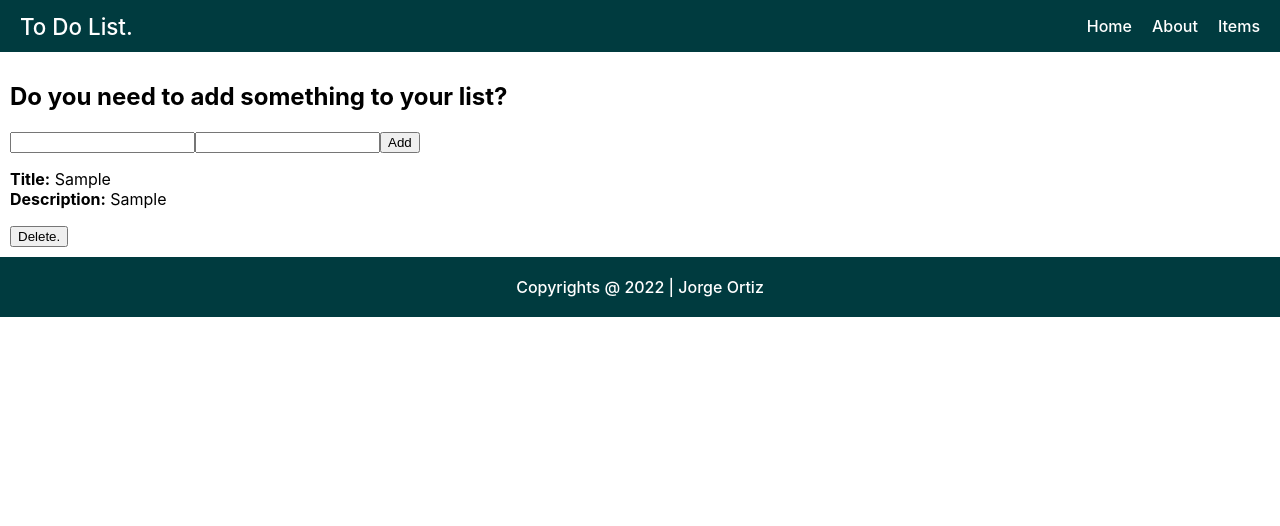
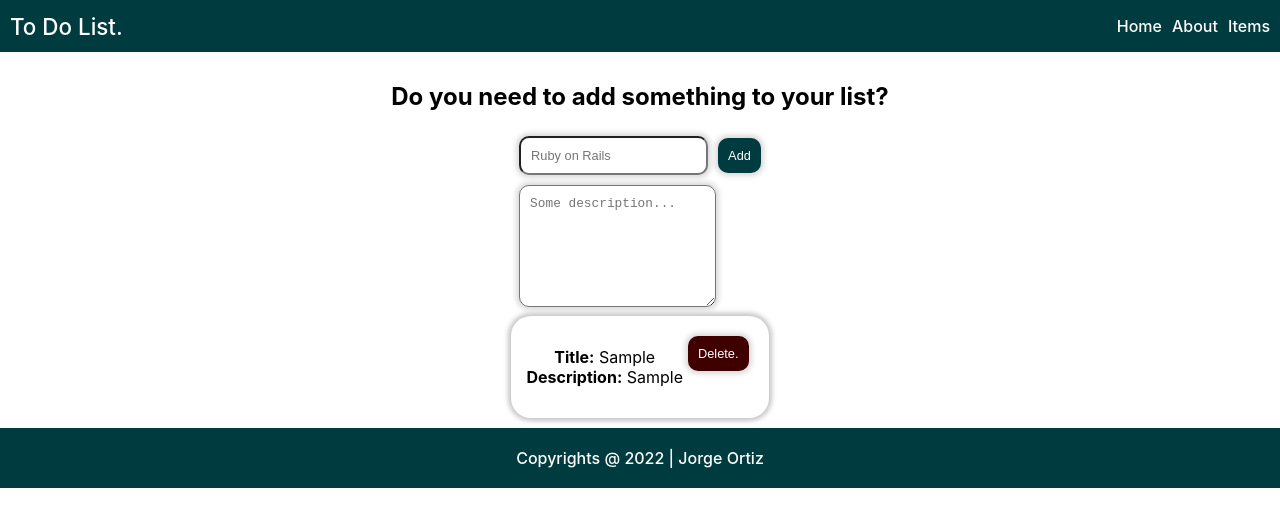
Before and after one commit to Jorge-Ortiz-M/To-Do-List-React, a React (Create React App) app: page / in a window 1280 px wide. Both pictures are taken after typing "Sample", "Sample" into the empty fields and a click on the button "Add". Shown: the top 526 px of the page. Built offline with nearby package versions, Linux system fonts and the light colour scheme.

Commit message:
Adding Stylesheet.

```diff
--- a/src/components/Form.jsx
+++ b/src/components/Form.jsx
@@ -16,15 +16,15 @@ function Form(props){
     }
 
     return (
-        <div className='form-section'>
+        <div className='form-user'>
             <h2>Do you need to add something to your list?</h2>
             <div>
-                <input name='title' type="text" onChange={updateNote} value={title} />
-                <input name='description' type="text" onChange={updateNote} value={description} />
+                <input placeholder='Ruby on Rails' name='title' type="text" onChange={updateNote} value={title} />
                 <button type='submit' onClick={() => {
                     props.saveToList(note);
                     setNote({title: '', description:''})
-                }} >Add</button>
+                }} >Add</button> <br />
+                <textarea placeholder='Some description...' name='description' type="text" onChange={updateNote} value={description} />
             </div>
         </div>
     );
--- a/src/components/List.jsx
+++ b/src/components/List.jsx
@@ -8,7 +8,7 @@ function List(props){
     }
 
     return (
-        <div className="list-section">
+        <div className="list-user">
             {
                 props.notes.map((note, index) => {
                     return (
--- a/src/components/Note.jsx
+++ b/src/components/Note.jsx
@@ -4,7 +4,7 @@ function Note(props){
     const { title, description } = props.note;
 
     return(
-        <div>
+        <div className="note-user">
             <p>
                 <strong>Title:</strong> {title} <br />
                 <strong>Description:</strong> {description}
--- a/src/index.css
+++ b/src/index.css
@@ -1,5 +1,6 @@
 body {
   margin: 0;
+  padding: 0;
   font-family: -apple-system, BlinkMacSystemFont, 'Segoe UI', 'Roboto', 'Oxygen',
     'Ubuntu', 'Cantarell', 'Fira Sans', 'Droid Sans', 'Helvetica Neue',
     sans-serif;
@@ -22,17 +23,13 @@ nav{
 }
 
 nav div{
-  margin: auto auto auto 20px;
+  margin: auto auto auto 10px;
   font-size: 1.4rem;
-}
-
-nav ul{
-  display: flex;
 }
 
 nav ul li{
   display: inline-flex;
-  margin: auto 20px auto auto;
+  margin: auto 10px auto auto;
 }
 
 footer{
@@ -50,3 +47,54 @@ footer p{
 section{
   padding: 10px;
 }
+
+h2{
+  font-size: 1.5rem;
+  text-align: center;
+}
+
+.form-user{
+  display: flex;
+  flex-direction: column;
+}
+
+.form-user div{
+  margin: auto auto auto auto;
+}
+
+.form-user div input, .form-user div button, .form-user div textarea, .note-user button{
+  padding: 10px;
+  font-size: 0.8rem;
+  border-radius: 10px;
+  margin: 5px;
+  box-shadow: 0px 0px 5px 3px #dbdbdb;
+}
+.form-user div button{
+  border: none;
+  background-color: #003b3f;
+  color: #ffffff;
+  font-weight: 500;
+}
+
+.form-user div textarea{
+  height: 100px;
+}
+
+.list-user{
+  text-align: center;
+}
+
+.note-user{
+  padding: 15px;
+  display: inline-flex;
+  box-shadow: 0px 0px 5px 3px #c5c5c5;
+  border: none;
+  border-radius: 20px;
+}
+
+.note-user button{
+  border: none;
+  background-color: #3f0000;
+  color: #ffffff;
+  font-weight: 500;
+}
```
